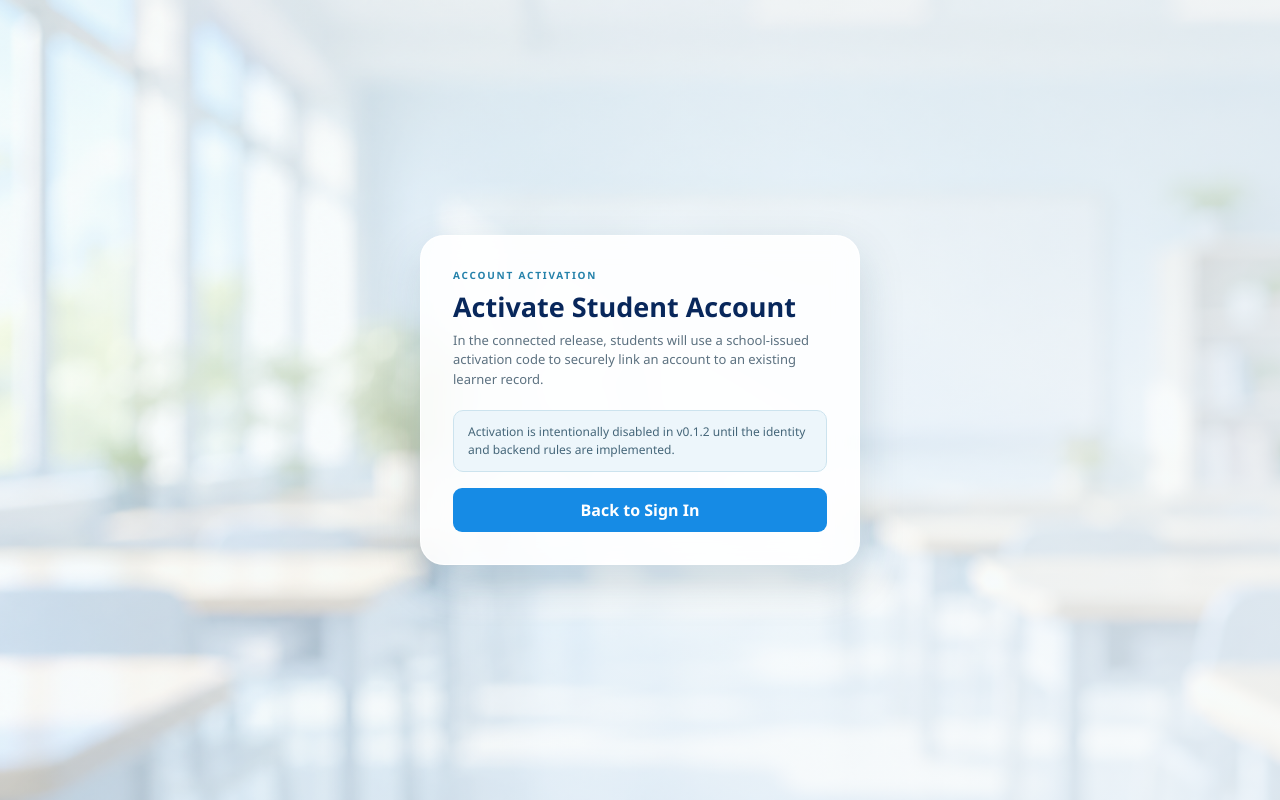
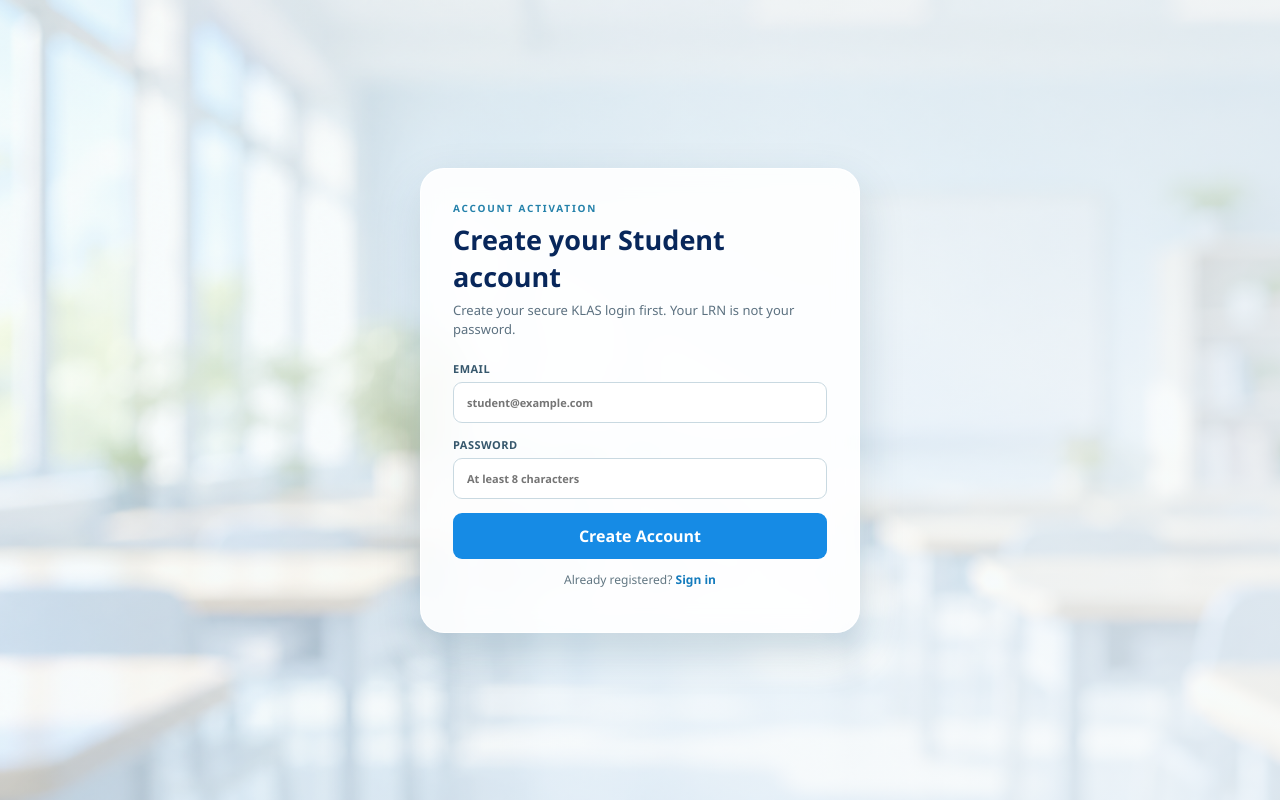
Before and after one commit to wilvertjohnross/KLAS-Student, a React (Vite) app: page /activate in a window 1280 px wide. Built offline with nearby package versions, Linux system fonts and the light colour scheme.

Commit message:
feat: enable secure student account activation

```diff
--- a/src/pages/Activate.jsx
+++ b/src/pages/Activate.jsx
@@ -1,14 +1,24 @@
-import React from "react";
-import { Link } from "react-router-dom";
+import React,{useState}from"react";
+import{Link,useNavigate}from"react-router-dom";
+import{supabase}from"../supabase";
 
-export default function Activate() {
-  return <div className="simple-page auth-page">
-    <section className="auth-card standalone">
-      <p className="eyebrow">ACCOUNT ACTIVATION</p>
-      <h2>Activate Student Account</h2>
-      <p className="muted">In the connected release, students will use a school-issued activation code to securely link an account to an existing learner record.</p>
-      <div className="notice">Activation is intentionally disabled in v0.1.2 until the identity and backend rules are implemented.</div>
-      <Link className="button-link" to="/">Back to Sign In</Link>
-    </section>
-  </div>;
+export default function Activate({session,onActivated}){
+ const nav=useNavigate();const[email,setEmail]=useState("");const[password,setPassword]=useState("");const[lrn,setLrn]=useState("");const[code,setCode]=useState("");const[error,setError]=useState("");const[info,setInfo]=useState("");const[busy,setBusy]=useState(false);
+ async function createAccount(e){e.preventDefault();setBusy(true);setError("");setInfo("");
+  const{data,error}=await supabase.auth.signUp({email:email.trim(),password});
+  if(error)setError(error.message);else if(!data.session)setInfo("Account created. Check your email to confirm it, then return to KLAS and sign in before activating.");else setInfo("Account created. Now enter your 12-digit LRN and school-issued activation code.");
+  setBusy(false);
+ }
+ async function activate(e){e.preventDefault();setBusy(true);setError("");setInfo("");
+  const clean=lrn.replace(/\D/g,"");if(!/^\d{12}$/.test(clean)){setError("LRN must contain exactly 12 digits.");setBusy(false);return}
+  const{data,error}=await supabase.functions.invoke("activate-student-account",{body:{lrn:clean,activationCode:code}});
+  if(error){let message=error.message;try{const body=await error.context?.json();message=body?.error||message}catch{}setError(message);setBusy(false);return}
+  if(!data?.ok){setError(data?.error||"Activation failed.");setBusy(false);return}
+  await onActivated?.();setInfo("Account activated successfully.");setBusy(false);nav("/",{replace:true});
+ }
+ return <div className="auth-page"><section className="auth-card standalone">
+  <p className="eyebrow">ACCOUNT ACTIVATION</p><h2>{session?"Link your learner record":"Create your Student account"}</h2>
+  {!session?<><p className="muted">Create your secure KLAS login first. Your LRN is not your password.</p><form onSubmit={createAccount}><label>Email<input type="email" required value={email} onChange={e=>setEmail(e.target.value)} autoComplete="email" placeholder="student@example.com"/></label><label>Password<input type="password" required minLength="8" value={password} onChange={e=>setPassword(e.target.value)} autoComplete="new-password" placeholder="At least 8 characters"/></label>{error&&<div className="error-note">{error}</div>}{info&&<div className="success-note">{info}</div>}<button className="primary" disabled={busy}>{busy?"Creating…":"Create Account"}</button></form><p className="auth-footer">Already registered? <Link to="/">Sign in</Link></p></>
+  :<><p className="muted">Enter the 12-digit LRN and one-time activation code issued for your learner record.</p><form onSubmit={activate}><label>LRN<input inputMode="numeric" pattern="[0-9]{12}" maxLength="12" required value={lrn} onChange={e=>setLrn(e.target.value.replace(/\D/g,"").slice(0,12))} placeholder="12-digit LRN"/></label><label>Activation Code<input required value={code} onChange={e=>setCode(e.target.value.toUpperCase())} autoCapitalize="characters" placeholder="School-issued code"/></label>{error&&<div className="error-note">{error}</div>}{info&&<div className="success-note">{info}</div>}<button className="primary" disabled={busy}>{busy?"Activating…":"Activate Account"}</button></form></>}
+ </section></div>
 }
```
